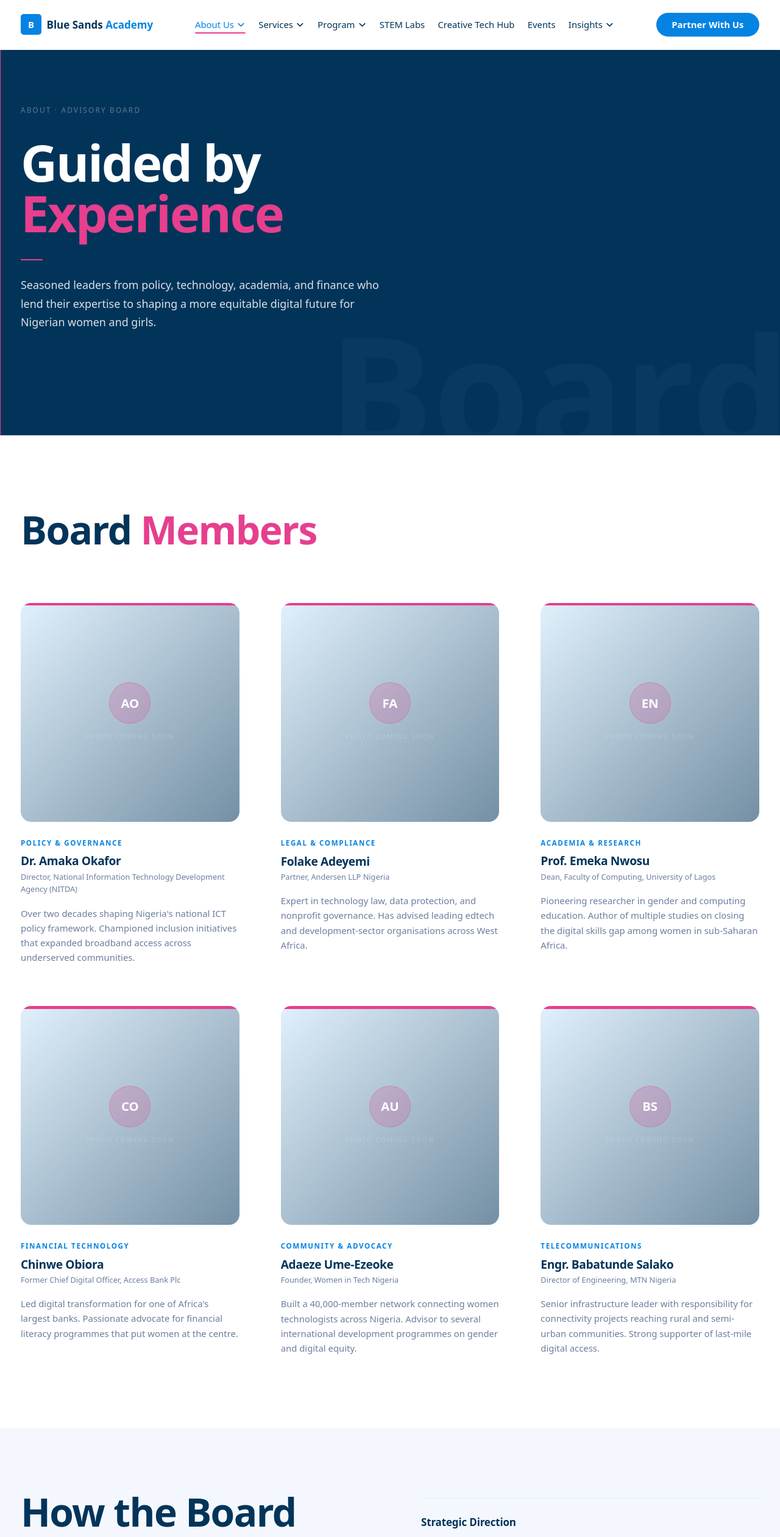
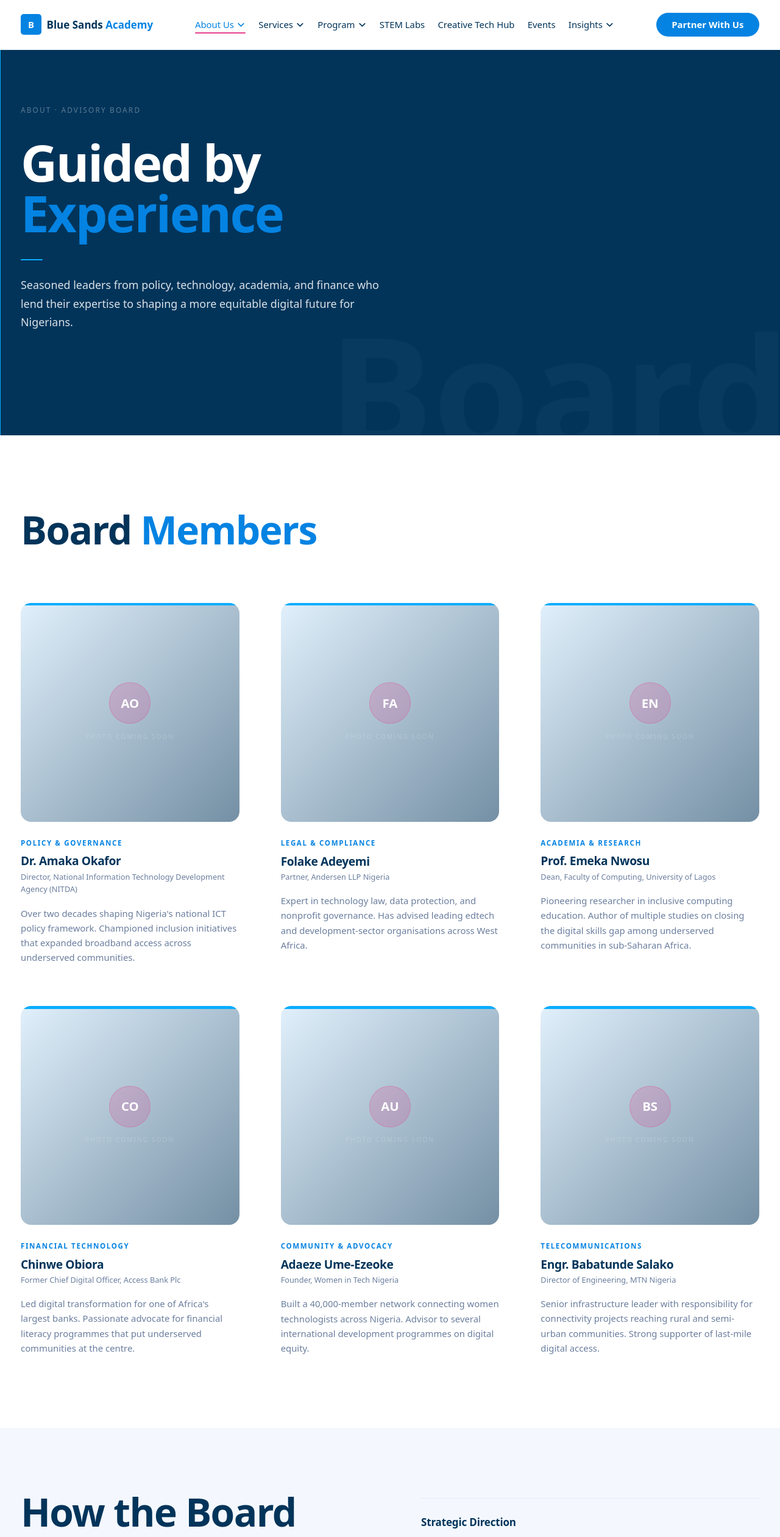
Before and after one commit to bluesandsacademy/BSA_Web-2.0, a Next.js app: page /about/advisory-board in a window 1280 px wide. Shown: the top 2521 px of the page at 61% size. Built offline with nearby package versions, Linux system fonts and the light colour scheme; a web font is replaced by a local one.

Commit message:
Rewrite Advisory Board copy for general audience, keep factual bio claims intact

```diff
--- a/components/about/AdvisoryBoard.js
+++ b/components/about/AdvisoryBoard.js
@@ -29,7 +29,7 @@ const BOARD = [
     name: "Prof. Emeka Nwosu",
     title: "Dean, Faculty of Computing, University of Lagos",
     area: "Academia & Research",
-    bio: "Pioneering researcher in gender and computing education. Author of multiple studies on closing the digital skills gap among women in sub-Saharan Africa.",
+    bio: "Pioneering researcher in inclusive computing education. Author of multiple studies on closing the digital skills gap among underserved communities in sub-Saharan Africa.",
     src: null,
     initials: "EN",
   },
@@ -37,7 +37,7 @@ const BOARD = [
     name: "Chinwe Obiora",
     title: "Former Chief Digital Officer, Access Bank Plc",
     area: "Financial Technology",
-    bio: "Led digital transformation for one of Africa's largest banks. Passionate advocate for financial literacy programmes that put women at the centre.",
+    bio: "Led digital transformation for one of Africa's largest banks. Passionate advocate for financial literacy programmes that put underserved communities at the centre.",
     src: null,
     initials: "CO",
   },
@@ -45,7 +45,7 @@ const BOARD = [
     name: "Adaeze Ume-Ezeoke",
     title: "Founder, Women in Tech Nigeria",
     area: "Community & Advocacy",
-    bio: "Built a 40,000-member network connecting women technologists across Nigeria. Advisor to several international development programmes on gender and digital equity.",
+    bio: "Built a 40,000-member network connecting women technologists across Nigeria. Advisor to several international development programmes on digital equity.",
     src: null,
     initials: "AU",
   },
@@ -84,7 +84,7 @@ function BoardCard({ member, index }) {
     >
       {/* Photo */}
       <div className="relative w-full rounded-2xl overflow-hidden mb-6" style={{ aspectRatio: "1/1" }}>
-        <div className="absolute top-0 left-0 right-0 h-1 bg-pink z-10" />
+        <div className="absolute top-0 left-0 right-0 h-1 bg-accent z-10" />
 
         {member.src ? (
           <Image
@@ -147,7 +147,7 @@ export default function AdvisoryBoard() {
     <>
       {/* Hero */}
       <section className="relative bg-secondary overflow-hidden py-28 lg:py-40">
-        <div className="absolute left-0 top-0 bottom-0 w-px bg-pink z-10" aria-hidden="true" />
+        <div className="absolute left-0 top-0 bottom-0 w-px bg-accent z-10" aria-hidden="true" />
         <div
           className="absolute select-none pointer-events-none font-display font-bold text-white leading-none"
           style={{ fontSize: "clamp(10rem, 20vw, 18rem)", opacity: 0.025, right: "-1rem", bottom: "-2rem", lineHeight: 0.85 }}
@@ -163,12 +163,12 @@ export default function AdvisoryBoard() {
             className="font-display font-bold text-white max-w-2xl"
             style={{ fontSize: "clamp(3rem, 6.5vw, 6rem)", lineHeight: 1.0, letterSpacing: "-0.03em" }}
           >
-            Guided by <span className="text-pink">Experience</span>
+            Guided by <span className="text-primary">Experience</span>
           </h1>
-          <div className="rounded-full bg-pink mt-8" style={{ width: 36, height: 2 }} aria-hidden="true" />
+          <div className="rounded-full bg-accent mt-8" style={{ width: 36, height: 2 }} aria-hidden="true" />
           <p className="font-body text-white/85 mt-6 max-w-xl" style={{ fontSize: "clamp(1rem, 1.4vw, 1.1rem)", lineHeight: 1.7 }}>
             Seasoned leaders from policy, technology, academia, and finance who lend their
-            expertise to shaping a more equitable digital future for Nigerian women and girls.
+            expertise to shaping a more equitable digital future for Nigerians.
           </p>
         </div>
       </section>
@@ -177,7 +177,7 @@ export default function AdvisoryBoard() {
       <section aria-labelledby="board-heading" className="py-16 lg:py-28 bg-white">
         <div className="max-w-7xl mx-auto px-6 lg:px-8">
           <h2 id="board-heading" className="section-title mb-16 lg:mb-20">
-            Board <span className="text-pink">Members</span>
+            Board <span className="text-primary">Members</span>
           </h2>
           <div className="grid grid-cols-1 sm:grid-cols-2 lg:grid-cols-3 gap-10 lg:gap-16">
             {BOARD.map((member, i) => (
@@ -194,7 +194,7 @@ export default function AdvisoryBoard() {
 
             <div>
               <h2 id="role-heading" className="section-title mb-8">
-                How the Board <span className="text-pink">Shapes BSA</span>
+                How the Board <span className="text-primary">Shapes BSA</span>
               </h2>
               <p className="font-body text-secondary leading-relaxed" style={{ fontSize: "clamp(1rem, 1.3vw, 1.1rem)", lineHeight: 1.75 }}>
                 The Advisory Board meets quarterly to review BSA's strategic direction,
@@ -226,17 +226,17 @@ export default function AdvisoryBoard() {
       {/* Join CTA */}
       <section className="py-16 lg:py-24 bg-white">
         <div className="max-w-7xl mx-auto px-6 lg:px-8">
-          <div className="border-t-2 border-pink pt-10 max-w-2xl">
+          <div className="border-t-2 border-accent pt-10 max-w-2xl">
             <h2 className="section-title mb-5">
-              Interested in <span className="text-pink">Advising BSA</span>?
+              Interested in <span className="text-primary">Advising BSA</span>?
             </h2>
             <p className="font-body text-secondary leading-relaxed mb-8" style={{ fontSize: "clamp(1rem, 1.3vw, 1.1rem)" }}>
               We welcome nominations from professionals who share our conviction
-              that closing Nigeria's digital gender gap is both urgent and achievable.
+              that closing Nigeria's digital skills gap is both urgent and achievable.
             </p>
             <a
               href="mailto:hello@bluesandsacademy.org"
-              className="inline-flex items-center gap-2 px-7 py-3 rounded-full bg-pink text-white font-body font-bold text-sm transition-opacity hover:opacity-90"
+              className="inline-flex items-center gap-2 px-7 py-3 rounded-full bg-primary text-white font-body font-bold text-sm transition-opacity hover:opacity-90"
             >
               Get in Touch
               <svg className="w-4 h-4" fill="none" viewBox="0 0 24 24" stroke="currentColor" strokeWidth={2.5} aria-hidden="true">
```
